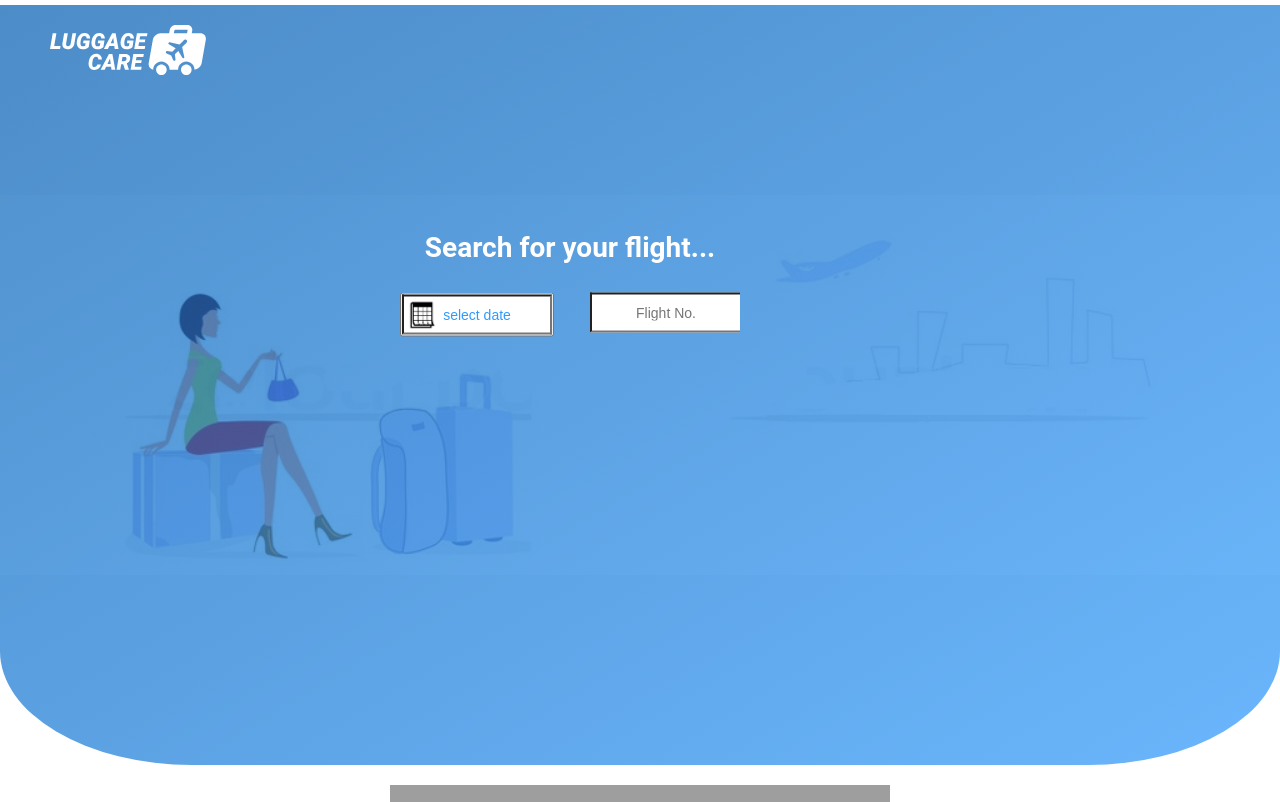
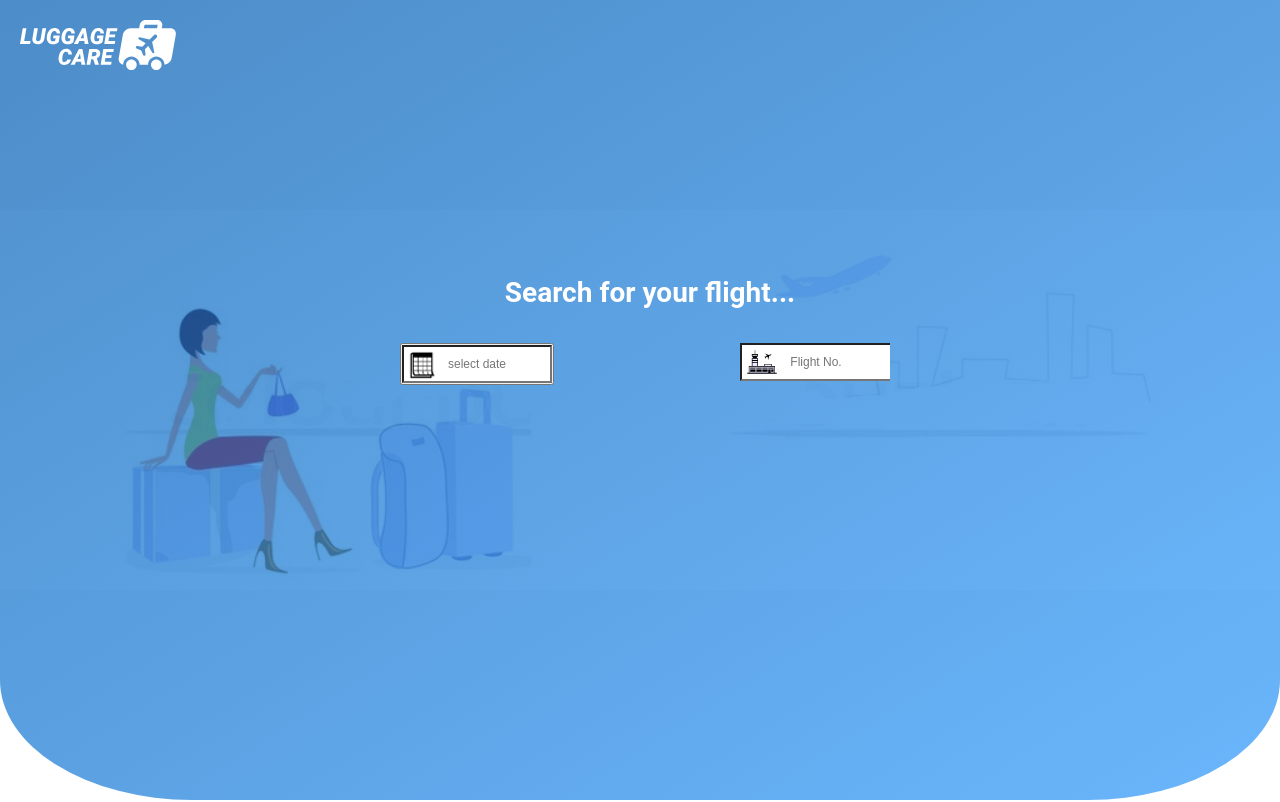
Before and after one commit to mivd7/searchFlights, a React (Create React App) app: page / in a window 1280 px wide. Shown: the top 802 px of the page. Built offline with nearby package versions, Linux system fonts and the light colour scheme; no server answers; grey boxes are pictures that could not be loaded.

Commit message:
cleaning up, tweaking styles, finishing touches

```diff
--- a/src/App.js
+++ b/src/App.js
@@ -3,10 +3,10 @@ import {Provider} from 'react-redux'
 import {Route, Link} from 'react-router-dom'
 import './styling/sass/App.scss'
 import StartScreen from './components/StartScreen'
-import MatchList from './components/SearchResults'
 import FlightInfo from './components/FlightInfo'
 import store from './store'
 import logo from './logo.svg'
+import SearchContainer from './components/SearchContainer';
 
 class App extends Component {
   render() {
@@ -31,7 +31,7 @@ class App extends Component {
           </div>
           <div className="main">
             <Route path="/" exact component={StartScreen}/>
-            <Route path="/flights" exact component={MatchList} />
+            <Route path="/flights" exact component={SearchContainer} />
             <Route path="/flights/:id" exact component={FlightInfo} />
           </div>
       </header>
--- a/src/components/MatchList.js
+++ b/src/components/MatchList.js
@@ -6,9 +6,14 @@ export default class MatchList extends Component {
     return (
       <div>
         <div className="search--matches__heading">
-        <h2>Did you mean </h2></div>{this.props.matches.map(match =>
-        <div><ul><Link to={`flights/${match.id}`}><li>{match.flight}: {match.start} - {match.destination}
-                                                     </li></Link></ul></div>)}
+        <h2>Did you mean: </h2></div>{this.props.matches.map(match =>
+        <div>
+          <ul>
+            <Link to={`flights/${match.id}`}>
+              <li>{match.flight}: {match.start} - {match.destination}</li>
+            </Link>
+          </ul>
+        </div>)}
       </div>
     )
   }
--- a/src/components/SearchContainer.js
+++ b/src/components/SearchContainer.js
@@ -5,18 +5,20 @@ import SearchResults from './SearchResults';
 import DateMenu from './DateMenu'
 
 class SearchContainer extends Component {
+
   render() {
     const { numQuery } = this.props;
     const search = this.props.search
-    console.log(search)
     const flights = this.props.flights
+    console.log(this.props)
     return (
       <div>
         <div className="input">
           <input type="text"
                 name="flightnum"
                 className="input input--num"
-                placeholder = "Flight No."
+                placeholder="Flight No."
+                autoComplete="off"
                 onChange={(e) => numQuery(e.target.value.toUpperCase(), flights)} />
           <DateMenu/>
         </div>
--- a/src/components/SearchResults.js
+++ b/src/components/SearchResults.js
@@ -12,7 +12,7 @@ class SearchResults extends Component {
     const flights = this.props.flights
 
     if (!matches || flights === null) return (<div></div>)
-    if (matches.length === 0) return (<div>Flight not found!</div>)
+    if (matches.length === 0) return (<div className="search search--matches"><h2>Flight not found!</h2></div>)
 
     const displayListOfResults = !result && matches && matches.length < flights.length
 
@@ -29,11 +29,12 @@ class SearchResults extends Component {
             <h3>Airline: {result.airline}</h3>
             <button className="btn btn--result"
                     onClick={() => this.props.clearQuery(search.value)}/>
-          </div>
-                                        }
-        {displayListOfResults && <div className="search search--matches search--matches__list"><MatchList matches={matches}/>
-                                 <button className="btn"
-                                              onClick={() => this.props.clearQuery(search.value)}/></div>}
+          </div>}
+        {displayListOfResults && <div className="search search--matches search--matches__list">
+                                    <MatchList matches={matches}/>
+                                    <button className="btn btn--matches"
+                                            onClick={() => this.props.clearQuery(search.value)}/>
+                                  </div>}
       </div>
     );
   }
--- a/src/components/StartScreen.js
+++ b/src/components/StartScreen.js
@@ -9,6 +9,7 @@ class StartScreen extends Component {
   }
 
   render() {
+    console.log(this.props)
     return (
       <div>
         <div className="header__text-box">
@@ -22,7 +23,8 @@ class StartScreen extends Component {
 }
 
 const mapStateToProps = state => ({
-  flights: state.flights
+  flights: state.flights,
+  search: state.search
 })
 
 export default connect(mapStateToProps, {loadFlights})(StartScreen)
--- a/src/config.js
+++ b/src/config.js
@@ -1,2 +1,2 @@
 //current host for json-server dummy API, can be configured later for real API
-export const baseUrl = 'http://localhost:4000'
+export const baseUrl = process.env.PORT || 'http://localhost:4000'
--- a/src/styling/sass/components/_btn.scss
+++ b/src/styling/sass/components/_btn.scss
@@ -1,16 +1,17 @@
 .btn {
   width: 2.2rem;
   height: 2.2rem;
+  border: none;
   margin-top: 1rem;
   position: absolute;
   top: 1%;
   left: 92%;
-  background-color: $color-grey-dark, .8;
+  background-color: $color-grey-light, .8;
   text-decoration: none;
   background-image: url('../img/kruisje.png');
   background-size: 100%;
   background-repeat: none;
-  cursor: grab;
+  cursor: pointer;
 
   &:link,
   &:visited {
@@ -23,16 +24,12 @@
     font-size: .5rem;
   }
 
-  &:active {
-    cursor: grabbing;
-  }
-
   &--result {
-    cursor: grab;
     position: inherit;
     top: 9%;
     left: 89%;
-
-
+  }
+  &--matches {
+    background-color: $color-grey-dark;
   }
 }
--- a/src/styling/sass/components/_input.scss
+++ b/src/styling/sass/components/_input.scss
@@ -1,21 +1,25 @@
 .input {
   padding: 1rem;
-  height: 4rem;
   width: 15rem;
+  margin: 1rem transparent;
   text-align: center;
   position: relative;
   align-self: center;
   align-content: center;
-  font-size: 1.4rem;
+  font-size: 1.2rem;
   color: $color-primary-dark;
 
   &--num {
     position: absolute;
     top: 1rem;
-    left: 20rem;
+    left: 35rem;
     border-right: 20rem;
     margin-bottom: 2rem;
     margin-right: 2rem;
+    background-image: url(../img/airport.svg) !important;
+    background-size: 20%;
+    background-repeat: no-repeat;
+    background-position: .5rem;
 
     &:hover,
     &:focus {
@@ -32,14 +36,12 @@
 
   &--date {
     position: relative;
-    bottom: 0rem;
-    right: 0rem;
     cursor: context-menu;
     box-sizing: 50 50;
     background-image: url(../img/calendar.png) !important;
     background-size: 25%;
     background-repeat: no-repeat;
-    padding: 1rem;
+    color: $color-grey-dark;
 
       &:hover,
       &:focus {
--- a/src/styling/sass/components/_search.scss
+++ b/src/styling/sass/components/_search.scss
@@ -4,7 +4,7 @@
   color: $color-secondary-light;
   width: 50rem;
   position: relative;
-  margin-top: 1.5rem;
+  margin-top: .5rem;
 
   a {
     text-decoration: none;
@@ -13,7 +13,6 @@
   &--result {
     position: absolute;
     top: 50%;
-    margin-bottom: 2rem;
     color: $color-secondary-dark;
     background-image: linear-gradient(to top, rgba($color-grey-light, 0.75),rgba($color-white, 0.75)),
                                       url(../img/withlove.jpg);
@@ -45,25 +44,26 @@
   }
 
   &--matches {
-    max-height: 30rem;
-    padding: 1rem;
-    text-align: justify;
+
     column-span: all;
     position: relative;
-    left: -25%;
-    margin-left: 25%;
-    text-align: left;
+    text-align: center;
     background-color: rgba($color-grey-dark, 0.75);
     border-radius: 5%;
+    font-size: 1.6rem;
     padding: 2rem;
-    font-size: 1.5rem;
 
     ul {
       list-style-type: none;
     }
 
+    h2 {
+      margin-bottom: 1rem;
+      font-size: 3rem;
+    }
+
     &__heading {
-      border-bottom: 1rem;
+      margin-bottom: 1rem;
       font-weight: 1rem;
     }
   }
--- a/src/styling/sass/layout/_header.scss
+++ b/src/styling/sass/layout/_header.scss
@@ -1,7 +1,5 @@
 
 .header {
-  margin-top: .5rem;
-  max-height: 95vh;
   height: 100vh;
   width: 100vw;
   padding: 3rem;
@@ -16,23 +14,24 @@
   border-bottom-color: $color-primary-light;
   border-bottom-left-radius: 15%;
   border-bottom-right-radius: 15%;
+  border-color: $color-grey-light;
   position: relative;
-  font-size: 1.7rem;
+  font-size: 1.6rem;
 
   &__logo-box {
     position: absolute;
     top: 2rem;
-    left: 5rem;
+    left: 2rem;
   }
 
   &__logo {
     height: 5rem;
   }
-  /* determine size of image */
+
   &__text-box {
     position: relative;
-    right: 7rem;
-    margin-top: .5rem;
+    left: 1rem;
+    margin: .5rem;
     font-size: 1.4rem;
     font-display: initial;
   }
--- a/src/styling/sass/layout/_main.scss
+++ b/src/styling/sass/layout/_main.scss
@@ -1,9 +1,9 @@
 .main {
   position: absolute;
-  margin-top: 2rem;
+  margin-top: 2.5rem;
   color: $color-white;
   font-size: 1.6rem;
-  top: 35%;
+  top: 40%;
   left: 50%;
   transform: translate(-50%, -50%);
   /* transform property 50% of element's own top (not parent) */
```
Also changed, not shown: src/styling/img/airport.svg (added).
